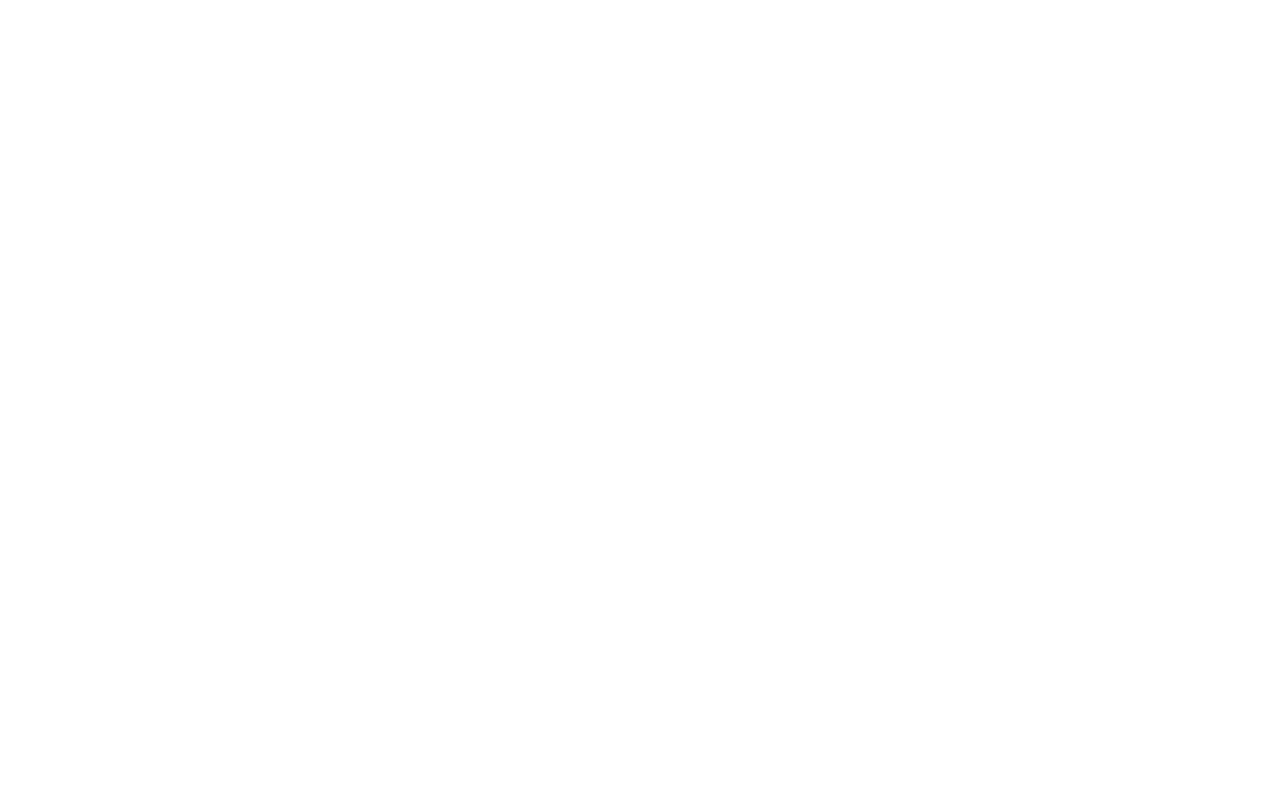
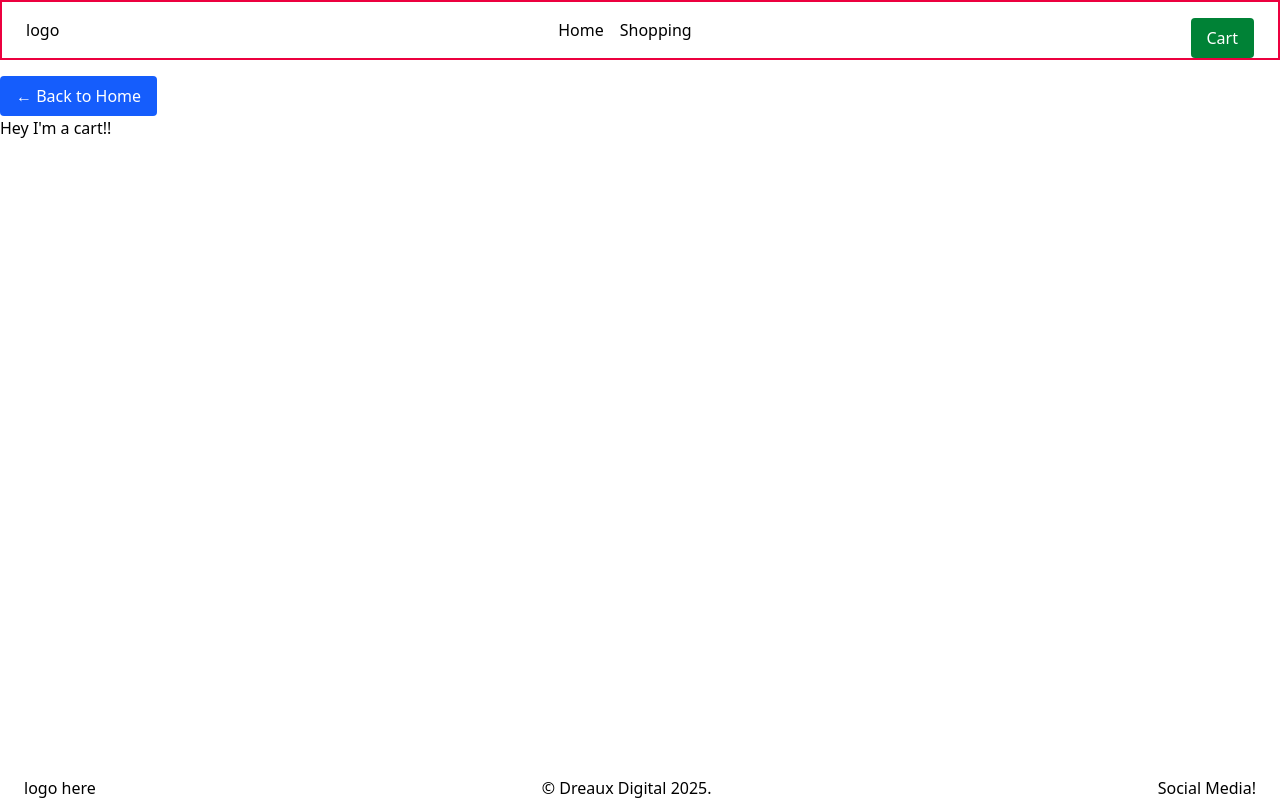
Before and after one commit to adrianc1/shopping-page, a React (Vite) app: page /cart in a window 1280 px wide. Built offline with nearby package versions, Linux system fonts and the light colour scheme.

Commit message:
added nested routing using Outlet

```diff
--- a/src/App.jsx
+++ b/src/App.jsx
@@ -5,7 +5,7 @@
 import Cart from './pages/Cart';
 
 const App = () => {
-	return <Home />;
+	return <PageLayout />;
 };
 
 export default App;
--- a/src/layouts/PageLayout.jsx
+++ b/src/layouts/PageLayout.jsx
@@ -1,10 +1,13 @@
+import { Outlet } from 'react-router-dom';
 import Navbar from '../components/Navbar';
 import Footer from '../components/Footer';
-const PageLayout = ({ children }) => {
+const PageLayout = () => {
 	return (
 		<div className="flex flex-col min-h-screen">
 			<Navbar />
-			<main className="flex-1 flex h-full">{children}</main>
+			<main className="flex-1 flex h-full">
+				<Outlet />
+			</main>
 			<Footer />
 		</div>
 	);
--- a/src/pages/Cart.jsx
+++ b/src/pages/Cart.jsx
@@ -1,3 +1,10 @@
-const Cart = () => {};
-
+import BackHomeBtn from '../components/BackHomeBtn';
+const Cart = () => {
+	return (
+		<div>
+			<BackHomeBtn />
+			<h1>Hey I'm a cart!!</h1>
+		</div>
+	);
+};
 export default Cart;
--- a/src/pages/Home.jsx
+++ b/src/pages/Home.jsx
@@ -2,16 +2,12 @@
 import { Link } from 'react-router-dom';
 const Home = () => {
 	return (
-		<PageLayout>
-			<div className="flex flex-col justify-between flex-1 border-amber-300 border-2">
-				<div>some content and stuff</div>
-				<Link to="shop">
-					<button className="border p-2 rounded-xl self-center">
-						Shop Now!
-					</button>
-				</Link>
-			</div>
-		</PageLayout>
+		<div className="flex flex-col justify-between flex-1 border-amber-300 border-2">
+			<div>some content and stuff</div>
+			<Link to="shop">
+				<button className="border p-2 rounded-xl self-center">Shop Now!</button>
+			</Link>
+		</div>
 	);
 };
 
```
Also changed, not shown: src/routes/routes.jsx (+7 -6 lines).
